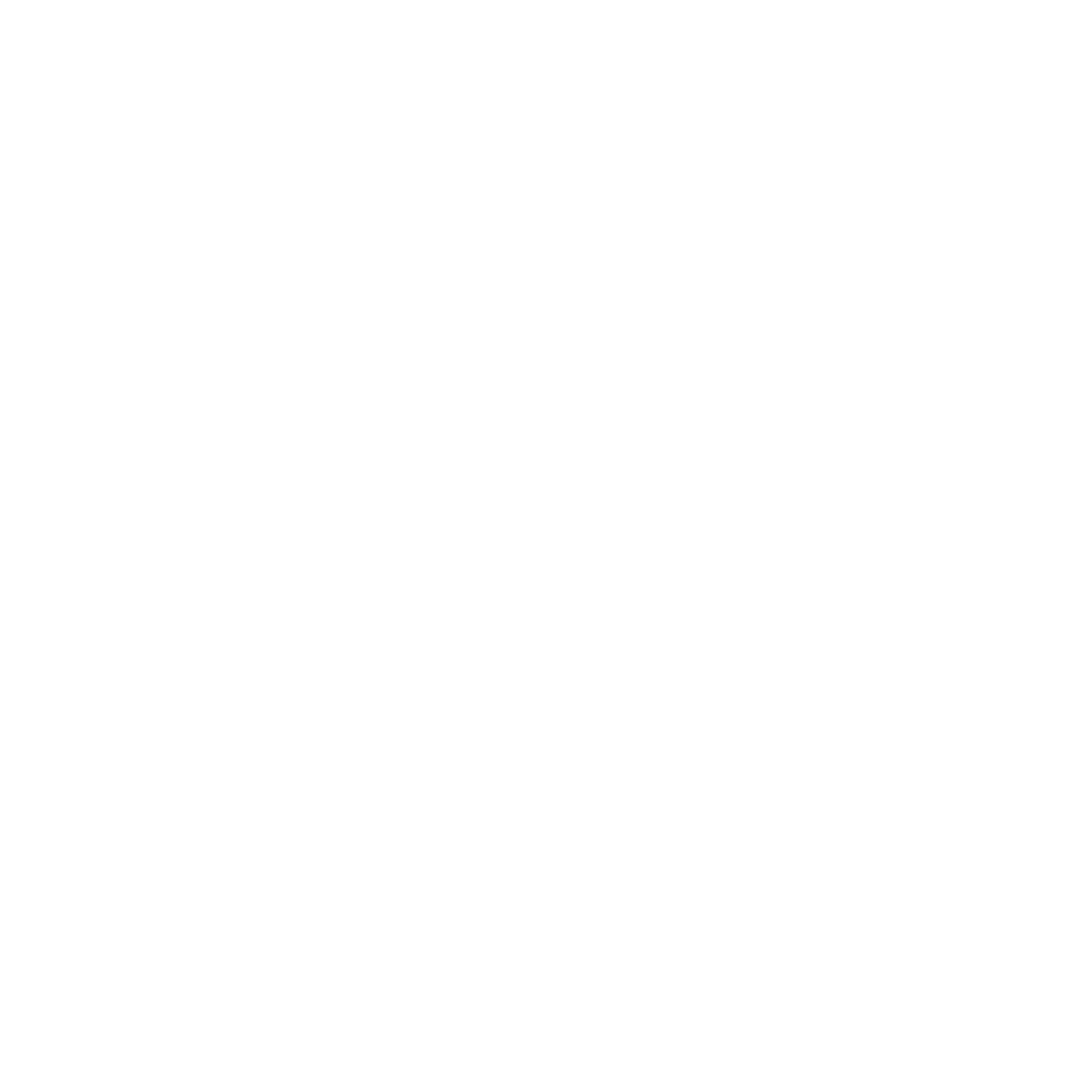
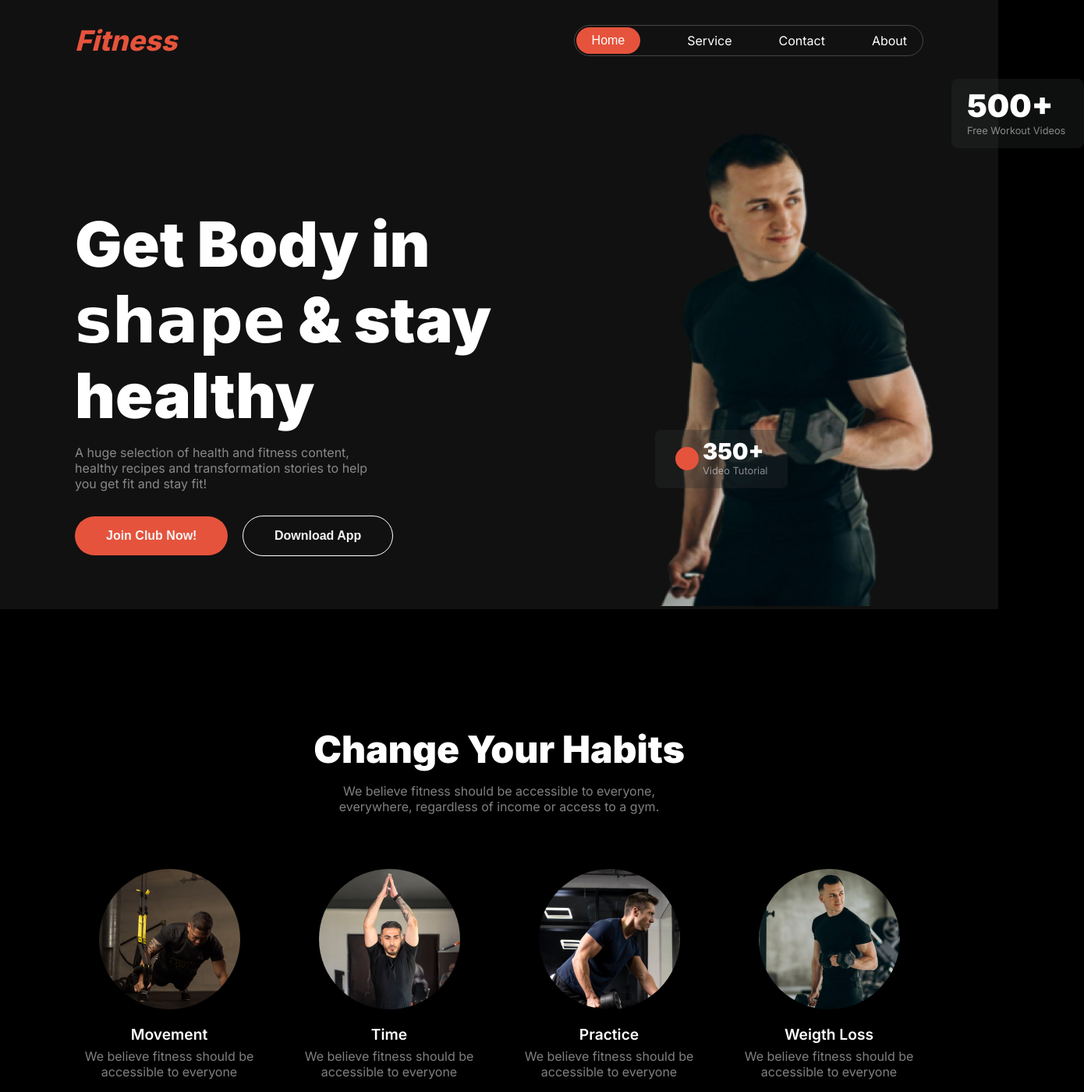
Before and after one commit to imran-information/fitness, a plain HTML site: page index.html in a window 1280 px wide. Shown: the whole page at 78% size, 1390 px wide, since content can reach past the window. Before the commit the page ends 800 px from the top, so only its background shows below. Drawn offline with Linux system fonts and the light colour scheme; a web font is replaced by a local one.

Commit message:
header done

```diff
--- a/index.html
+++ b/index.html
@@ -6,12 +6,92 @@
     <meta name="viewport" content="width=device-width, initial-scale=1.0">
     <title>Fitness</title>
     <link rel="stylesheet" href="style.css">
-</head>
+    <!-- google fonts -->
+    <link rel="preconnect" href="https://fonts.googleapis.com">
+    <link rel="preconnect" href="https://fonts.gstatic.com" crossorigin>
+    <link
+        href="https://fonts.googleapis.com/css2?family=Inter:wght@100..900&family=Work+Sans:ital,wght@0,100..900;1,100..900&display=swap"
+        rel="stylesheet">
+    <!-- other fonts -->
+    <link rel="preconnect" href="https://fonts.googleapis.com">
+    <link rel="preconnect" href="https://fonts.gstatic.com" crossorigin>
+    <link href="https://fonts.googleapis.com/css2?family=Sevillana&display=swap" rel="stylesheet">
 
-<body>
-    <header>
-
+<body class="inter-fonts">
+    <header class="header-bg">
+        <nav class="display-flex navbar max-width">
+            <h1 class="nav-title"><i>Fitness</i></h1>
+            <ul class="nav-element display-flex">
+                <li>
+                    <button class="nav-btn"><a class="text-center" href="">Home</a></button>
+                </li>
+                <li><a href="">Service</a></li>
+                <li><a href="">Contact</a></li>
+                <li><a href="">About</a></li>
+            </ul>
+            <i id="fa-bars" class="fa fa-bars"></i>
+        </nav>
+        <div class="banner display-flex max-width">
+            <div class="stay-health">
+                <h1 class="banner-title">Get Body in <br> <i class="sevillana-regular">shape</i> & stay healthy </h1>
+                <p id="banar-sub-title" class="drescription">A huge selection of health and fitness content, healthy
+                    recipes and
+                    transformation stories to help you get fit and stay fit!</p>
+                <button class="btn-primary">Join Club Now!</button>
+                <button class="dwn-btn btn-primary">Download App</button>
+            </div>
+            <div class="stay-health">
+                <img src="images/Images 2.png" alt="">
+                <div class="video-tutorial display-flex">
+                    <div class="dot"></div>
+                    <div class="">
+                        <h1 class="video-tutorial-title">350+</h1>
+                        <p class="drescription tutorial-drescription">Video Tutorial</p>
+                    </div>
+                </div>
+                <div class="video-tutorial-second">
+                    <h1 class="tutorial-title">500+</h1>
+                    <p class="drescription tutorial-drescription">Free Workout Videos</p>
+                </div>
+            </div>
+        </div>
     </header>
+    <main>
+        <!-- Change your habit section -->
+        <section class="change-habits max-width section-top">
+            <div class="habit-details text-center">
+                <h1 class="section-title">Change Your Habits</h1>
+                <p class="drescription habit-drescription">We believe fitness should be accessible to everyone,
+                    everywhere, regardless of income or access to a gym.</p>
+            </div>
+            <div class="change-habit-container display-grid">
+                <div class="change-habit-item">
+                    <img src="images/image 3.png" alt="">
+                    <h2 class="movement-title">Movement</h2>
+                    <p class="drescription movement-drescription">We believe fitness should be accessible to everyone
+                    </p>
+                </div>
+                <div class="change-habit-item">
+                    <img src="images/image 2.png" alt="">
+                    <h2 class="movement-title">Time</h2>
+                    <p class="drescription movement-drescription">We believe fitness should be accessible to everyone
+                    </p>
+                </div>
+                <div class="change-habit-item">
+                    <img src="images/image 4.png" alt="">
+                    <h2 class="movement-title">Practice</h2>
+                    <p class="drescription movement-drescription">We believe fitness should be accessible to everyone
+                    </p>
+                </div>
+                <div class="change-habit-item">
+                    <img src="images/image 5.png" alt="">
+                    <h2 class="movement-title">Weigth Loss</h2>
+                    <p class="drescription movement-drescription">We believe fitness should be accessible to everyone
+                    </p>
+                </div>
+            </div>
+        </section>
+    </main>
 </body>
 
 </html>
--- a/style.css
+++ b/style.css
@@ -0,0 +1,220 @@
+/* google fonts */
+.inter-fonts {
+    font-family: "Inter", sans-serif;
+    font-optical-sizing: auto;
+    font-weight: 400;
+    font-style: normal;
+    font-variation-settings: "slnt" 0;
+}
+
+/* other fonts  */
+.sevillana-regular {
+    font-family: "Sevillana", cursive;
+    font-weight: 900;
+    font-style: normal;
+    font-size: 5rem;
+}
+
+body {
+    margin: 0 0;
+    color: #FFFFFF;
+    background-color: black;
+}
+
+#fa-bars {
+    display: none;
+}
+
+.header-bg {
+    background-color: rgba(17, 17, 17, 1);
+}
+
+.max-width {
+    max-width: 85%;
+    margin: 0 auto;
+}
+
+.nav-btn {
+    padding: 8px 20px;
+    border-radius: 42px;
+    background-color: #E6533C;
+    border: 0;
+    color: rgb(244, 244, 244);
+    font-weight: bold;
+    cursor: pointer;
+}
+
+.btn-primary {
+    padding: 16px 40px;
+    border-radius: 42px;
+    background-color: #E6533C;
+    border: 0;
+    color: rgb(244, 244, 244);
+    font-size: 1rem;
+    font-weight: 600;
+    margin-top: 15px;
+    margin-right: 14px;
+    cursor: pointer;
+}
+
+.dwn-btn {
+    background-color: rgba(17, 17, 17, 1);
+    border: 1px solid #FFFFFF;
+}
+
+.section-top {
+    margin-top: 150px;
+}
+
+.text-center {
+    text-align: center;
+
+}
+
+.display-flex {
+    display: flex;
+    justify-content: space-between;
+    align-items: center;
+}
+
+.nav-title {
+    font-size: 36px;
+    font-weight: 800;
+    color: #E6533C;
+}
+
+.nav-element {
+    border: 1px solid rgb(75, 67, 67);
+    border-radius: 30px;
+    padding: 2px 20px 2px 2px;
+    align-items: center;
+    gap: 60px;
+}
+
+.nav-element>li {
+    list-style: none;
+}
+
+.nav-element>li>button,
+a {
+    text-decoration: none;
+    color: #FFFFFF;
+    text-align: center;
+    font-size: 16px;
+    font-weight: 400;
+}
+
+.navbar {
+    margin-bottom: 40px;
+}
+
+.banner-title {
+    font-size: 5rem;
+    font-weight: 900;
+    margin-bottom: 15px;
+}
+
+.drescription {
+    margin-top: 0;
+    font-size: 1rem;
+    color: rgba(255, 255, 255, 0.5);
+    padding-right: 150px;
+}
+
+/* banner related style */
+.stay-health {
+    width: 100%;
+}
+
+.stay-health img {
+    margin-left: 200px;
+    width: 70%;
+}
+
+.tutorial-title {
+    margin: 10px -15px 0 0;
+    font-size: 2.5rem;
+    font-weight: 900;
+}
+
+.video-tutorial {
+    justify-content: space-evenly;
+}
+
+.dot {
+    width: 30px;
+    height: 30px;
+    background-color: #E6533C;
+    border-radius: 50%;
+}
+
+.video-tutorial-title {
+    font-size: 1.8rem;
+    font-weight: 900;
+    margin: 10px -15px 0 0;
+}
+
+.tutorial-drescription {
+    margin: 0 0 15px 0;
+    font-size: .80rem;
+    padding: 0;
+
+}
+
+.video-tutorial,
+.video-tutorial-second {
+    width: 130px;
+    border-radius: 8px;
+    padding: 0 20px;
+    position: absolute;
+    background-color: rgba(42, 45, 45, 0.338);
+    margin-top: -230px;
+    margin-left: 200px;
+}
+
+.video-tutorial-second {
+    margin-top: -680px;
+    margin-left: 580px;
+
+}
+
+/* change Your Habit related style */
+.section-title {
+    font-size: 3rem;
+    font-weight: 900;
+    margin-bottom: 14px;
+}
+
+.change-habit-container {
+    margin-top: 70px;
+}
+
+.display-grid {
+    display: grid;
+    grid-template-columns: repeat(4, 1fr);
+    gap: 20px 40px;
+    text-align: center;
+}
+
+.habit-details {
+    padding: 0 300px;
+}
+
+.habit-drescription {
+    padding: 0;
+    margin-top: 0;
+}
+
+.change-habit-item img {
+    border-radius: 100%;
+}
+
+.movement-title {
+    font-size: 1.2rem;
+    font-weight: 600;
+    margin-bottom: 6px;
+}
+
+.movement-drescription {
+    padding: 0;
+}
```
